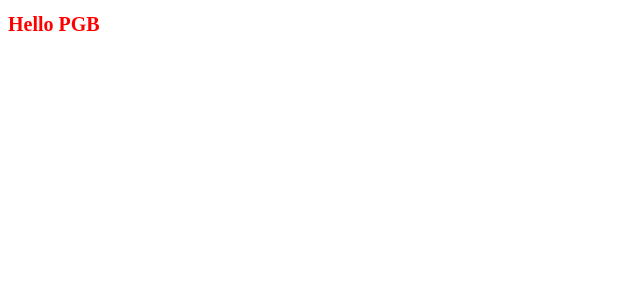
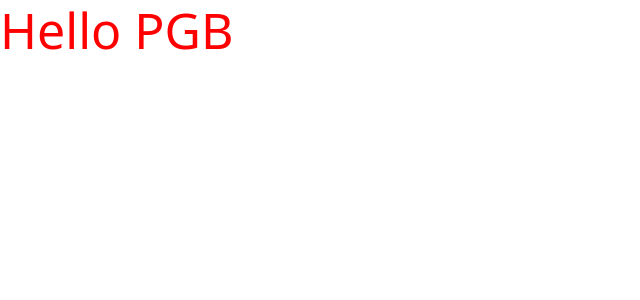
Before and after one commit to poovarasangb/react_calc, a React (Create React App) app: page / in a window 1280 px wide. Shown: the top 300 px of the page, without its empty margins (0-640 px from the left). Built offline with nearby package versions, Linux system fonts and the light colour scheme; the HTML template or start-up script is replaced by a standard one.

Commit message:
Included bootstarp

```diff
--- a/package.json
+++ b/package.json
@@ -3,9 +3,12 @@
   "version": "0.1.0",
   "private": true,
   "dependencies": {
+    "bootstrap": "^5.2.3",
+    "node-sass": "^7.0.3",
     "react": "^18.2.0",
     "react-dom": "^18.2.0",
-    "react-scripts": "5.0.1"
+    "react-scripts": "5.0.1",
+    "sass": "^1.56.1"
   },
   "scripts": {
     "clean": "rm -rf node_modules",
@@ -48,7 +51,6 @@
     "eslint-webpack-plugin": "^3.2.0",
     "html-webpack-plugin": "^5.5.0",
     "mini-css-extract-plugin": "^2.7.0",
-    "sass": "^1.56.1",
     "sass-loader": "^13.2.0",
     "typescript": "^4.9.3",
     "webpack": "^5.75.0",
--- a/src/js/index.js
+++ b/src/js/index.js
@@ -1,9 +1,10 @@
 import '../scss/init.scss';
+import 'bootstrap/scss/bootstrap.scss';
 
 import React from 'react';
 import ReactDOM from 'react-dom/client';
 
-import { App } from './App';
+import { App } from './App'; ;
 
 const mainElement = document.createElement('main');
 document.body.appendChild(mainElement);
--- /dev/null
+++ b/src/scss/func/_rem.scss
@@ -0,0 +1,9 @@
+@use "sass:math";
+
+@function rem($pixels) {
+  @if (unitless($pixels)) {
+    $pixels: $pixels * 1px;
+  }
+
+  @return math.div($pixels, 16px) * 1rem;
+}
--- a/src/scss/init.scss
+++ b/src/scss/init.scss
@@ -1,4 +1,8 @@
+@use "./func/rem" as *;
+
 .mainCss {
-    font-size: 10px;
+    h1 {
+        font-size: rem(50px);
+    }
     color: red;
 }
```
Also changed, not shown: 1 other file (tests, documents, lock files or other folders).
